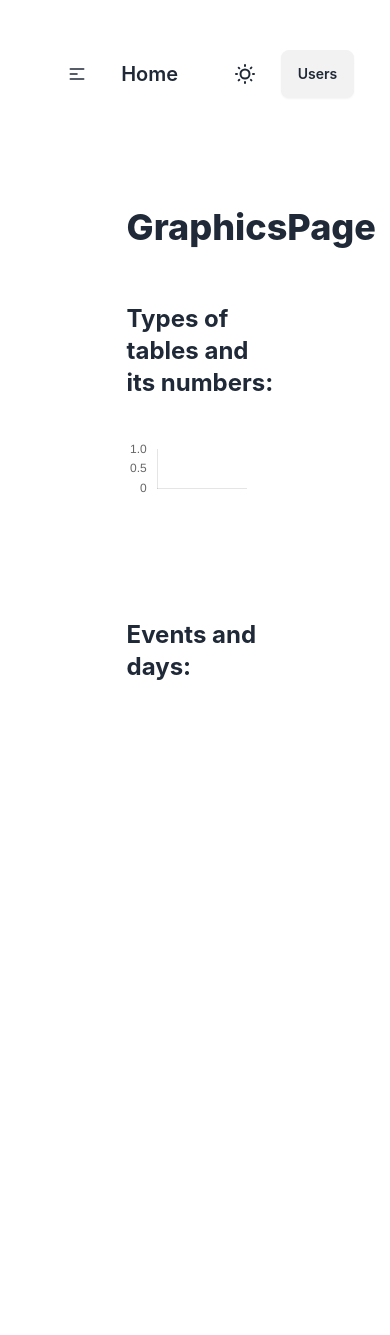
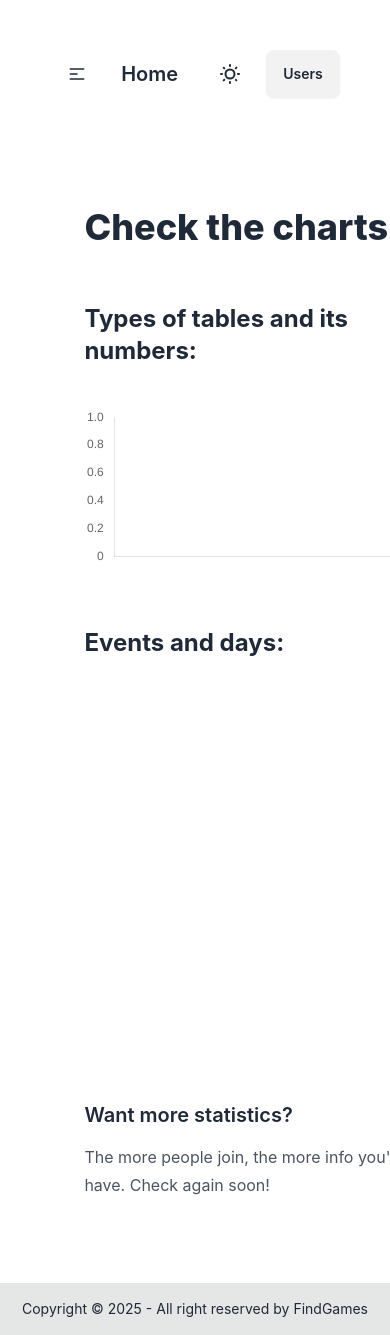
Before and after one commit to LaraBerenguer/nodejs-express-mysql, a React (Vite) app in the folder frontend/: page /graphics in a window 390 px wide. Before the commit the page ends 928 px from the top, so only its background shows below. Built offline with nearby package versions, Linux system fonts and the light colour scheme; no server answers.

Commit message:
Added new components for charts and hero section. Updated styles and layout.

```diff
--- a/frontend/src/components/Calendar/EventModal.tsx
+++ b/frontend/src/components/Calendar/EventModal.tsx
@@ -57,7 +57,7 @@ const EventModal: React.FC<EventModalProps> = ({ selectedEvent, setSelectedEvent
                 </label>
                 <div className="mt-4 flex justify-end gap-2">
                     <button onClick={closeModal} className="btn">Cancel</button>
-                    <button onClick={handleEventUpdate} className="btn btn-primary">Save</button>
+                    <button onClick={handleEventUpdate} className="btn btn-secondary">Save</button>
                     <button onClick={confirmAndDelete} className="btn btn-error">Delete</button>
                 </div>
             </div>
--- /dev/null
+++ b/frontend/src/components/Charts/AllCharts.tsx
@@ -0,0 +1,35 @@
+import EventsChart from "../Charts/EventsChart";
+import { Chart as ChartJS, ArcElement, Tooltip, Legend } from 'chart.js';
+import LocationsCharts from "../Charts/LocationsCharts";
+
+ChartJS.register(ArcElement, Tooltip, Legend);
+
+const AllCharts = () => {
+    return (
+        <div className="graphics-page">
+            <div className="prose">
+                <h1 className="py-4">Check the charts</h1>
+            </div>
+            <div className="graphics-page-elements flex flex-col md:flex-row justify-around gap-5">
+                <div className="graphics-page-bar-chart flex flex-col justify-between">
+                    <div className="graphics-page-chart-text prose my-10">
+                        <h2>Types of tables and its numbers:</h2>
+                    </div>
+                    <div className="graphics-page-chart w-full">
+                        <LocationsCharts />
+                    </div>
+                </div>
+                <div className="graphics-page-line-chart">
+                    <div className="graphics-page-line-chart-text prose my-10">
+                        <h2>Events and days:</h2>
+                    </div>
+                    <div className="graphics-page-chart w-full">
+                        <EventsChart />
+                    </div>
+                </div>
+            </div>
+        </div>
+    )
+};
+
+export default AllCharts;
--- a/frontend/src/components/Charts/LocationsCharts.tsx
+++ b/frontend/src/components/Charts/LocationsCharts.tsx
@@ -18,8 +18,7 @@ const LocationsCharts = () => {
             {
                 label: 'Number of Events',
                 data: Object.values(locationPlaces),
-                backgroundColor: 'rgba(170, 140, 180)',
-                borderWidth: 2,
+                backgroundColor: 'rgba(216, 180, 248)',
                 borderRadius: 10,
                 barThickness: 100,
             },
--- /dev/null
+++ b/frontend/src/components/Footer/Footer.tsx
@@ -0,0 +1,11 @@
+const Footer = () => {
+    return (
+        <footer className="footer footer-center bg-base-300 text-base-content p-4">
+            <aside>
+                <p>Copyright © {new Date().getFullYear()} - All right reserved by FindGames</p>
+            </aside>
+        </footer>
+    );
+};
+
+export default Footer;
--- /dev/null
+++ b/frontend/src/components/Hero/Hero.tsx
@@ -0,0 +1,22 @@
+import { Link } from "react-router-dom";
+
+const Hero = () => {
+    return (
+        <div
+            className="hero min-h-screen"
+            style={{
+                backgroundImage: "url(/bg-img.jpg)",
+            }}>
+            <div className="hero-overlay bg-opacity-60"></div>
+            <div className="hero-content text-neutral-content text-center">
+                <div className="max-w-lg">
+                    <h1 className="mb-5 text-6xl font-bold">Find your games</h1>
+                    <h2 className="mb-5 text-4xl font-bold">Start your adventure</h2>
+                    <Link to="/calendar" className="btn btn-secondary my-2">Check the events</Link>
+                </div>
+            </div>
+        </div>
+    );
+};
+
+export default Hero;
--- a/frontend/src/components/Users/Users.tsx
+++ b/frontend/src/components/Users/Users.tsx
@@ -92,7 +92,7 @@ const Users = () => {
                                 <td>{user.level}</td>
                                 <td className="flex gap-2">
                                     <button className="btn btn-sm btn-outline btn-error" onClick={() => user.id && handleDeleteUser(user.id)}>Del</button>
-                                    <button className="btn btn-sm btn-outline btn-primary" onClick={() => handleEditButtonClick(user)}>Edit</button>
+                                    <button className="btn btn-sm btn-outline btn-success" onClick={() => handleEditButtonClick(user)}>Edit</button>
                                 </td>
                             </tr>
                         </tbody>
@@ -100,7 +100,7 @@ const Users = () => {
                 </table>
             </div>
             <div className="user-button self-center my-4">
-                {!visibility && <button className="btn btn-outline btn-primary" onClick={openForm}>Add User</button>}
+                {!visibility && <button className="btn btn-outline btn-secondary" onClick={openForm}>Add User</button>}
             </div>
             {
                 visibility && <div className="user-form max-w-md self-center">
--- a/frontend/src/index.css
+++ b/frontend/src/index.css
@@ -13,12 +13,18 @@
   -moz-osx-font-smoothing: grayscale;
 }
 
-body {
+/*body {
   margin: 5vh;
+  min-width: 320px;
+  min-height: 100vh;
+}*/
+
+main {
+  margin: 10vh;
   min-width: 320px;
   min-height: 100vh;
 }
 
-main {
-  margin: 10vh;
+.Navbar {
+  margin: 5vh;
 }
--- a/frontend/src/layout/layout.tsx
+++ b/frontend/src/layout/layout.tsx
@@ -1,14 +1,18 @@
 import { Outlet } from "react-router-dom";
 import Navbar from "../components/Navbar/Navbar";
 import '../index.css';
+import Footer from "../components/Footer/Footer";
 
 const Layout = () => {
     return(
         <div>
-            <Navbar />
+            <div className="Navbar">
+              <Navbar />
+            </div>
             <main>
                 <Outlet />
             </main>
+            <Footer />
         </div>
     );
 };
--- a/frontend/src/pages/GraphicsPage.tsx
+++ b/frontend/src/pages/GraphicsPage.tsx
@@ -1,36 +1,18 @@
-import EventsChart from "../components/Charts/EventsChart";
-import { Chart as ChartJS, ArcElement, Tooltip, Legend } from 'chart.js';
-import LocationsCharts from "../components/Charts/LocationsCharts";
-
-ChartJS.register(ArcElement, Tooltip, Legend);
+import AllCharts from '../components/Charts/AllCharts';
 
 const GraphicsPage = () => {
     return (
         <>
-            <div className="prose">
-                <h1 className="py-4">GraphicsPage</h1>
+            <div className='graphics-page-charts'>
+                <AllCharts />
             </div>
-            <div className="graphics-page-elements flex flex-col gap-20">
-                <div className="graphics-page-bar-chart">
-                    <div className="graphics-page-chart-text prose my-10">
-                        <h2>Types of tables and its numbers:</h2>
-                    </div>
-                    <div className="graphics-page-chart max-w-[80%]">
-                        <LocationsCharts />
-                    </div>
-                </div>
-                <div className="graphics-page-line-chart">
-                    <div className="graphics-page-line-chart-text prose my-10">
-                        <h2>Events and days:</h2>
-                    </div>
-                    <div className="graphics-page-chart max-w-[50%]">
-                        <EventsChart />
-                    </div>
-                </div>
+            <div className="graphics-page-text prose mt-20 text-start w-full">
+                <h3>Want more statistics?</h3>
+                <p>The more people join, the more info you'll have. Check again soon!</p>
             </div>
+        </>
 
-        </>
-    )
+    );
 };
 
 export default GraphicsPage;
--- a/frontend/src/pages/HomePage.tsx
+++ b/frontend/src/pages/HomePage.tsx
@@ -1,8 +1,8 @@
+import Hero from "../components/Hero/Hero";
+
 const HomePage = () => {
     return (
-        <div className="prose">
-            <h1>Homepage</h1>
-        </div>
+        <Hero />
     )
 };
 
```
Also changed, not shown: frontend/public/bg-img.jpg (added).
